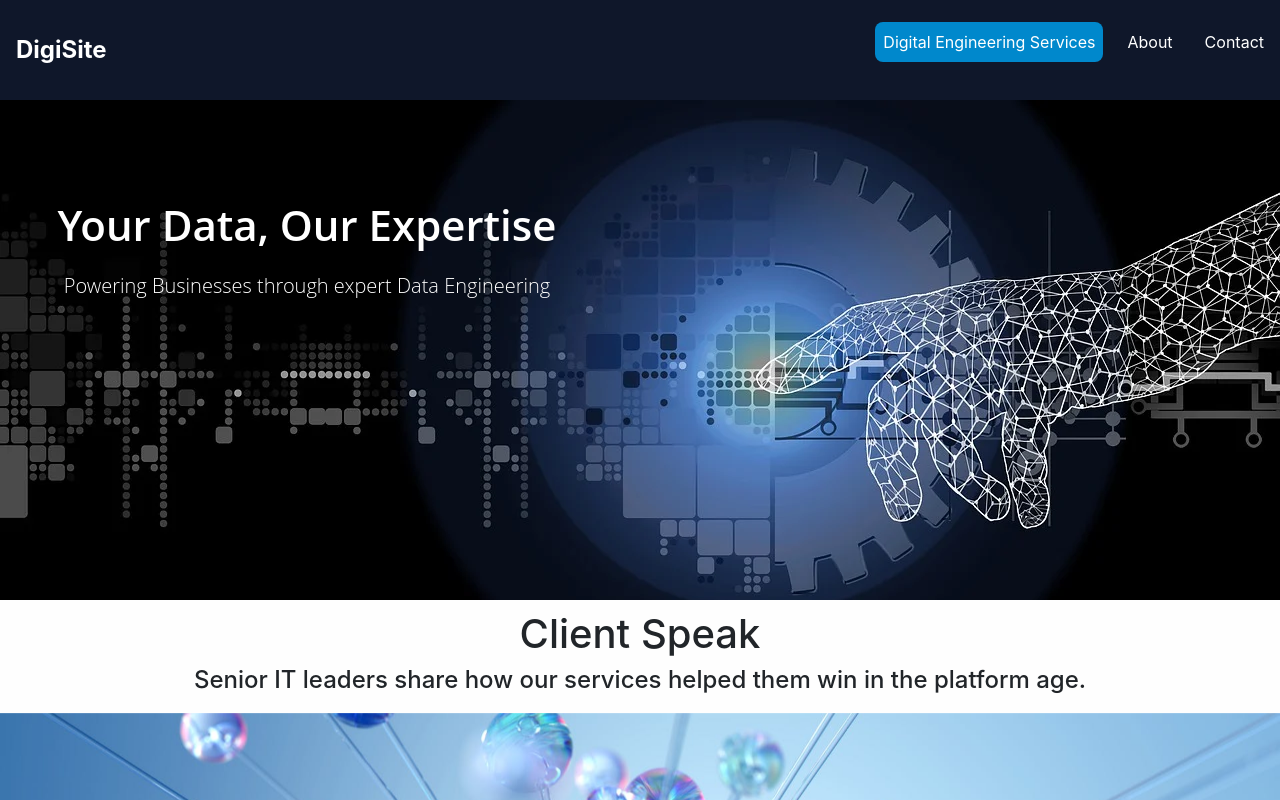
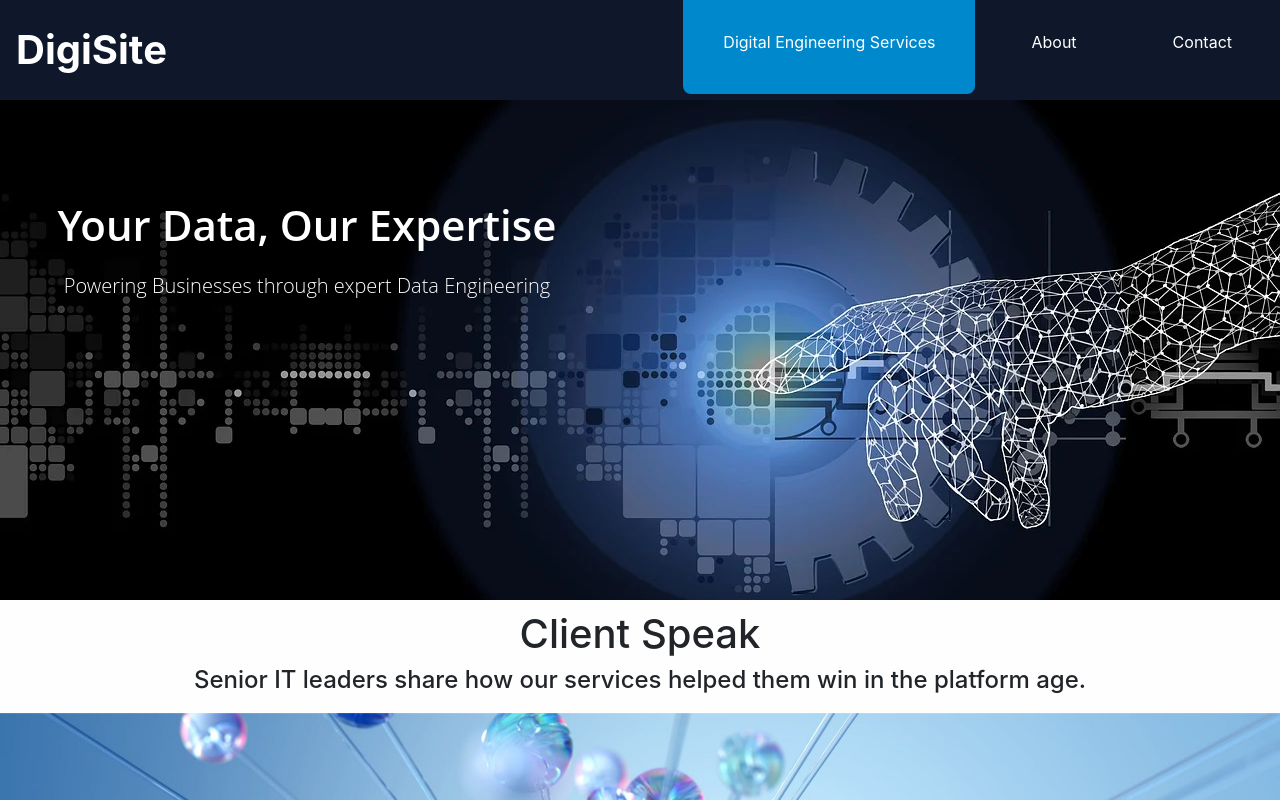
Before and after one commit to rassu18/dataeng, a React (Create React App) app: page / in a window 1280 px wide. Shown: the top 800 px of the page. Built offline with nearby package versions, Linux system fonts and the light colour scheme.

Commit message:
Update nav.css

```diff
--- a/src/pages/nav.css
+++ b/src/pages/nav.css
@@ -16,7 +16,7 @@ nav ul li a:not(.active):hover{
     background-color: #172554;
 }
 nav .title{
-    font-size: 1.5rem;
+    font-size: 2.5rem;
     margin: 1rem;
     font-weight: bold;
     text-decoration: none;
@@ -35,7 +35,7 @@ nav ul li a{
     display: block;
     text-decoration: none;
     color: #ffffff;
-    padding: 0.5rem;
+    padding: 2.5rem;
     margin: 0 0.5rem;
     border-radius: 0.5rem;
 }
@@ -61,6 +61,8 @@ nav .menu span{
 @media (max-width: 480px) {
     nav .menu{
         display: flex;
+        top: 1.75rem;
+        right: 1.5rem;
     }
     nav{
         flex-direction: column;
@@ -68,6 +70,7 @@ nav .menu span{
     }
     nav ul.open{
         display: flex;
+        background-color: #0f172a;
     }
 
     nav ul{
@@ -81,6 +84,6 @@ nav .menu span{
         text-align: center;
     }
     nav ul li a{
-        margin: 0.2rem 0.5rem;
+        margin: 1.2rem 1.5rem;
     }
 }
```
